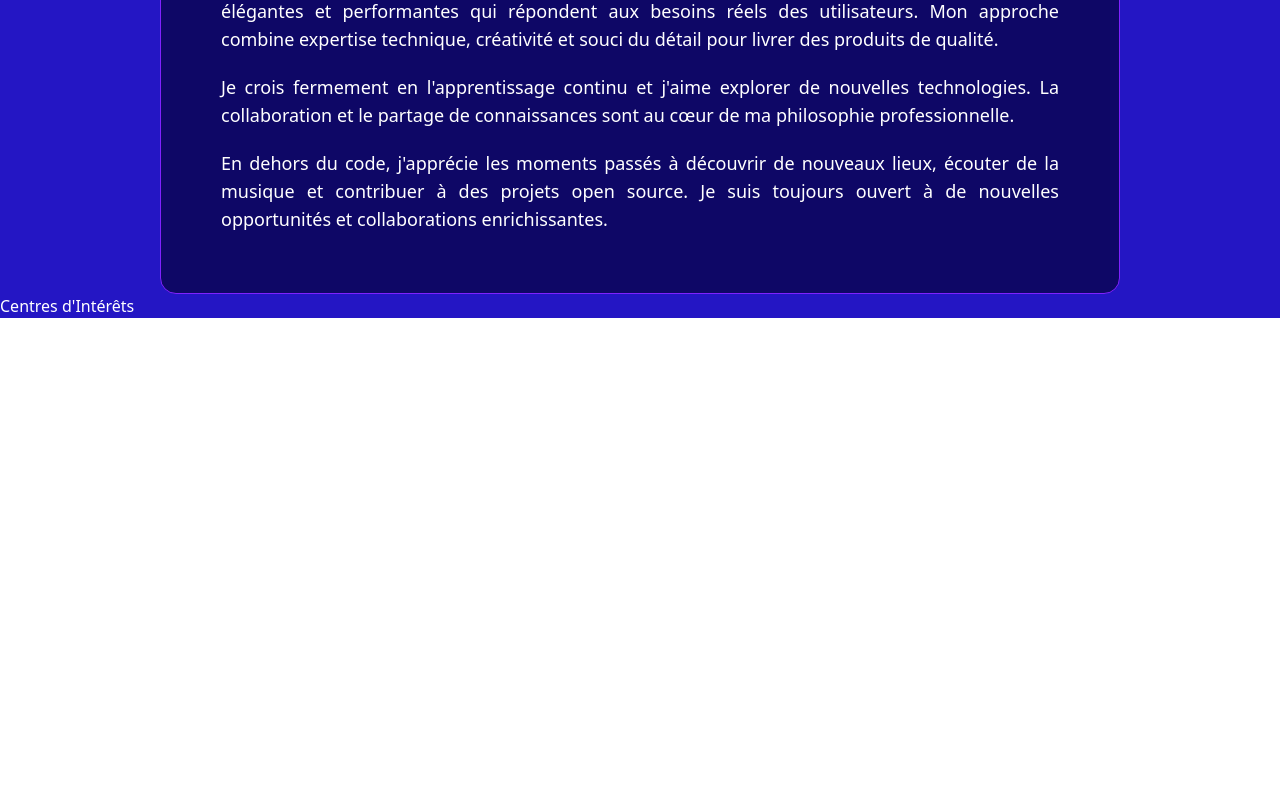
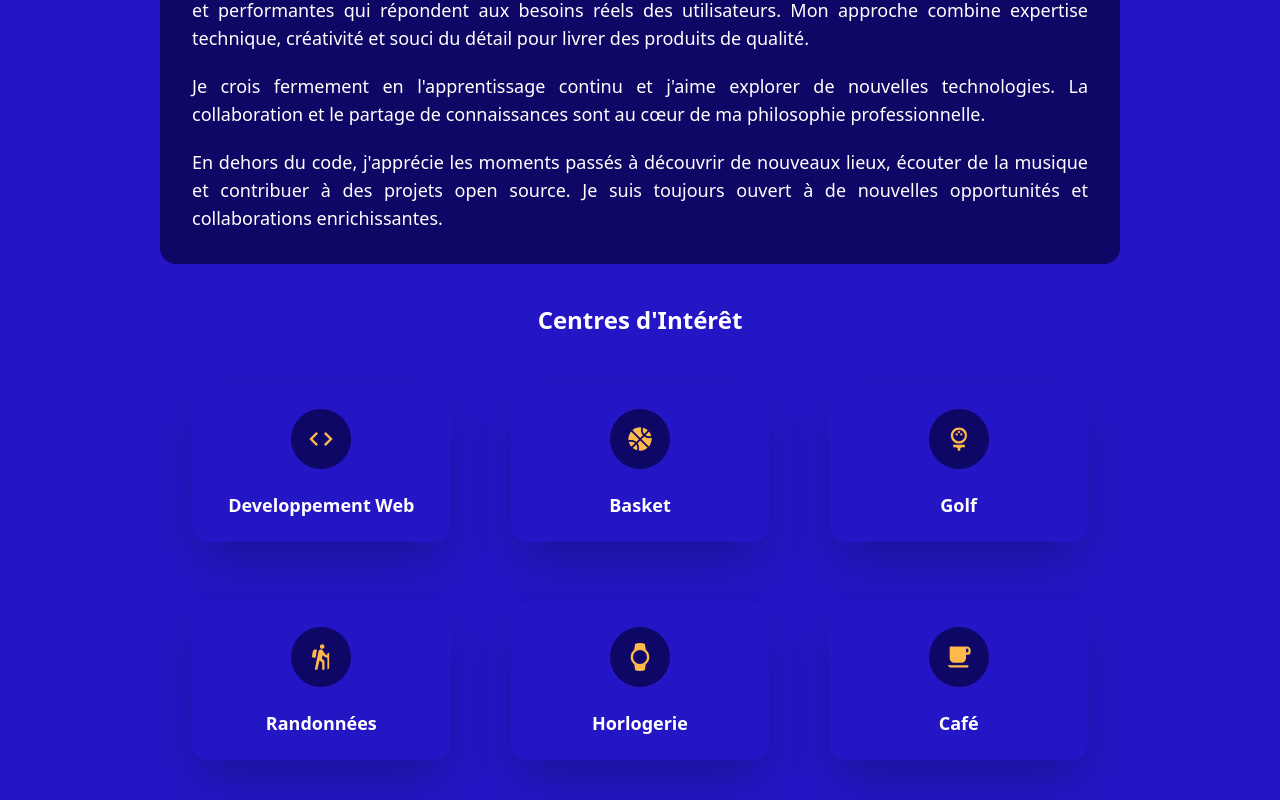
Before and after one commit to NathanVienne/curriculum_vitae, a React (Vite) app: page / in a window 1280 px wide. Shown: the part 1080-1880 px from the top of the page. Before the commit the page ends 1398 px from the top, so only its background shows below. Built offline with nearby package versions, Linux system fonts and the light colour scheme.

Commit message:
About V1

```diff
--- a/index.html
+++ b/index.html
@@ -2,7 +2,7 @@
 <html lang="en" data-theme="personnal">
   <head>
     <meta charset="UTF-8" />
-    <link rel="icon" type="image/svg+xml" href="/public/CV_WEB_RMBG.png" />
+    <link rel="icon" type="image/svg+xml" href="/CV_WEB_RMBG.png" />
     <link href="/src/index.css" rel="stylesheet">
     <meta name="viewport" content="width=device-width, initial-scale=1.0" />
     <title>Vienne Nathan</title>
--- a/src/App.jsx
+++ b/src/App.jsx
@@ -4,11 +4,11 @@ import About from "./components/about"
 function App() {
 
   return (
-    <>
+    <main>
       <Navigation />
       <Hero />
       <About />
-    </>
+    </main>
   )
 }
 
--- a/src/components/about.jsx
+++ b/src/components/about.jsx
@@ -1,23 +1,50 @@
+import Icon from '@mdi/react';
+import { mdiCodeTags, mdiBasketball, mdiGolfTee, mdiHiking, mdiWatch, mdiCoffee } from '@mdi/js';
+
+const interests = [
+    { iconPath: mdiCodeTags, label: "Developpement Web" },
+    { iconPath: mdiBasketball, label: "Basket" },
+    { iconPath: mdiGolfTee, label: "Golf" },
+    { iconPath: mdiHiking, label: "Randonnées" },
+    { iconPath: mdiWatch, label: "Horlogerie" },
+    { iconPath: mdiCoffee, label: "Café" },
+];
+
 export default function About() {
     return (
-        <section className="bg-neutral text-white">
+        <section className="bg-neutral text-white py-10">
             <div className="text-center">
                 <h2 className="pt-10 pb-5 text-4xl font-bold">A Propos</h2>
-                <p className="text-xl pb-15 text-accent">En savoir plus sur moi & mes valeurs</p>
+                <p className="text-xl pb-12 text-accent">En savoir plus sur moi & mes valeurs</p>
             </div>
-            <div className="p-15 bg-primary mx-40 rounded-2xl border border-info space-y-5 text-justify text-lg">
+            <div className="p-8 bg-primary mx-10 md:mx-40 rounded-2xl space-y-5 text-justify text-lg shdow-2xl">
                 <p>Passionné par le développement web depuis plus de 5 ans, je m'efforce de créer des solutions élégantes et performantes qui répondent aux besoins réels des utilisateurs.
                     Mon approche combine expertise technique, créativité et souci du détail pour livrer des produits de qualité.</p>
-                    <p>Je crois fermement en l'apprentissage continu et j'aime explorer de nouvelles technologies.
+                <p>Je crois fermement en l'apprentissage continu et j'aime explorer de nouvelles technologies.
                     La collaboration et le partage de connaissances sont au cœur de ma philosophie professionnelle.</p>
-                    <p>En dehors du code, j'apprécie les moments passés à découvrir de nouveaux lieux, écouter de la musique et contribuer à des projets open source.
+                <p>En dehors du code, j'apprécie les moments passés à découvrir de nouveaux lieux, écouter de la musique et contribuer à des projets open source.
                     Je suis toujours ouvert à de nouvelles opportunités et collaborations enrichissantes.</p>
             </div>
-            <div>
-                <h3>Centres d'Intérêts</h3>
-                <div>
-
-                </div>
+            <div className="text-center text-2xl font-semibold mt-10 px-10">
+                <h3>Centres d'Intérêt</h3>
+                <article className='mt-12 grid grid-cols-1 md:grid-cols-3 gap-15 max-w-4xl mx-auto'>
+                    {interests.map((interest, index) => (
+                        <div className='card bg-neutral rounded-2xl shadow-2xl border border-neutral hover:border-secondary' key={index}>
+                            <figure className='pt-6'>
+                                <Icon
+                                    path={interest.iconPath}
+                                    size={2.5}
+                                    className='p-4 bg-primary rounded-full text-accent'
+                                />
+                            </figure>
+                            <div className='card-body items-center text-center'>
+                                <h3 className='card-title'>
+                                    {interest.label}
+                                </h3>
+                            </div>
+                        </div>
+                    ))}
+                </article>
             </div>
         </section>
     )
```
